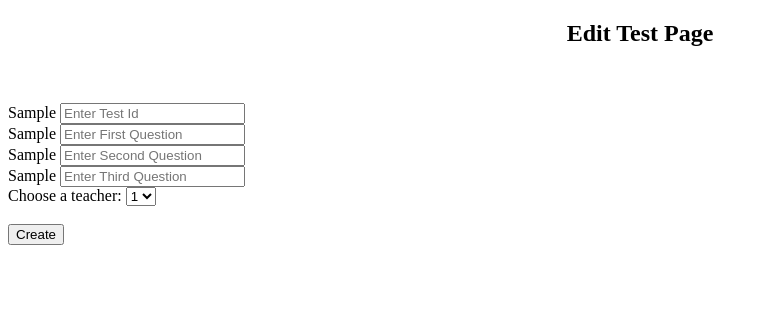
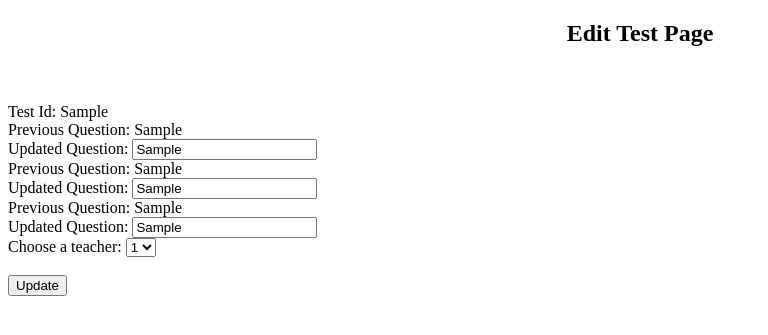
Before and after one commit to mainulkdr/cset160Final, a Flask app: template templates/editTest.html in a window 1280 px wide. Shown: the top 335 px of the page, without its empty margins (0-768 px from the left). Run offline with Flask 3, Linux system fonts and the light colour scheme; the template is opened without the code that fills it: most values are stand-ins (such as "Sample title", 1, 10 or a date in 2020).

Commit message:
finished delete & edit test features

```diff
--- a/main.py
+++ b/main.py
@@ -59,10 +59,24 @@ def viewTest():
     tests = conn.execute(text('select * from test')).all()
     return render_template("viewTest.html", tests=tests)
 
-@app.route('/editTest/<testId>')
+@app.route('/editTest/<testId>', methods=['GET', 'POST'])
 def editTest(testId):
-    editTest = conn.execute(text(f'select * from test where testId = "{testId}"'))
-    return render_template("editTest.html", editTest=editTest)
+    success = ""
+    error = ""
+    if request.method == 'POST':
+        try:
+            conn.execute(
+                text(f'update test set q1 = :q1, q2 = :q2, q3 = :q3, userName = :userName where testId = "{testId}"'),
+                request.form)
+            conn.commit()
+            success="Data inserted successfully!"
+            error=None
+        except:
+            success=None
+            error="Failed"
+    editTest = conn.execute(text(f'select * from test where testId = "{testId}"')).one()
+    accounts = conn.execute(text('select * from user where type = "Teacher"')).all()
+    return render_template("editTest.html", editTest=editTest, accounts=accounts, success=success, error=error)
 
 @app.route('/deleteTest/<testId>')
 def deleteTest(testId):
--- a/templates/editTest.html
+++ b/templates/editTest.html
@@ -6,27 +6,29 @@
     <title>Edit Test</title>
 </head>
 <body>
-    <!-- {% if error %}
+    {% if error %}
         <h2>{{ error }}</h2>
     {% endif %}
 
     {% if success %}
         <h2>{{ success }}</h2>
-    {% endif %} -->
+    {% endif %}
 
     <h2 style="text-align: center;">Edit Test Page</h2> <br><br>
-    <form action="/createTest" method="post">
-        <label for="testId">{{editTest[0]}}</label>
-        <input type="text" placeholder="Enter Test Id" name="testId" id="testId" required> <br>
+    <form action="/editTest/{{editTest[0]}}" method="post">
+        <label for="testId">Test Id: {{editTest[0]}}</label><br>
 
-        <label for="q1">{{editTest[1]}}</label>
-        <input type="text" placeholder="Enter First Question" name="q1" id="q1" required> <br>
+        <label for="q1">Previous Question: {{editTest[1]}}</label><br>
+        <label for="q1">Updated Question:</label>
+        <input type="text" placeholder="Enter First Question" name="q1" value="{{editTest[1]}}" required> <br>
 
-        <label for="q2">{{editTest[2]}}</label>
-        <input type="text" placeholder="Enter Second Question" name="q2" id="q2" required> <br>
+        <label for="q2">Previous Question: {{editTest[2]}}</label><br>
+        <label for="q2">Updated Question:</label>
+        <input type="text" placeholder="Enter Second Question" name="q2" value="{{editTest[2]}}" required> <br>
 
-        <label for="q3">{{editTest[4]}}</label>
-        <input type="text" placeholder="Enter Third Question" name="q3" id="q3" required> <br>
+        <label for="q3">Previous Question: {{editTest[3]}}</label><br>
+        <label for="q2">Updated Question:</label>
+        <input type="text" placeholder="Enter Third Question" name="q3" value="{{editTest[3]}}" required> <br>
 
         <label for="cars">Choose a teacher:</label>
 
@@ -38,7 +40,7 @@
         </select> <br><br>
 
 
-        <button type="submit" class="registerbtn">Create</button>
+        <button type="submit" class="registerbtn">Update</button>
       </form>
 </body>
 </html>
```
